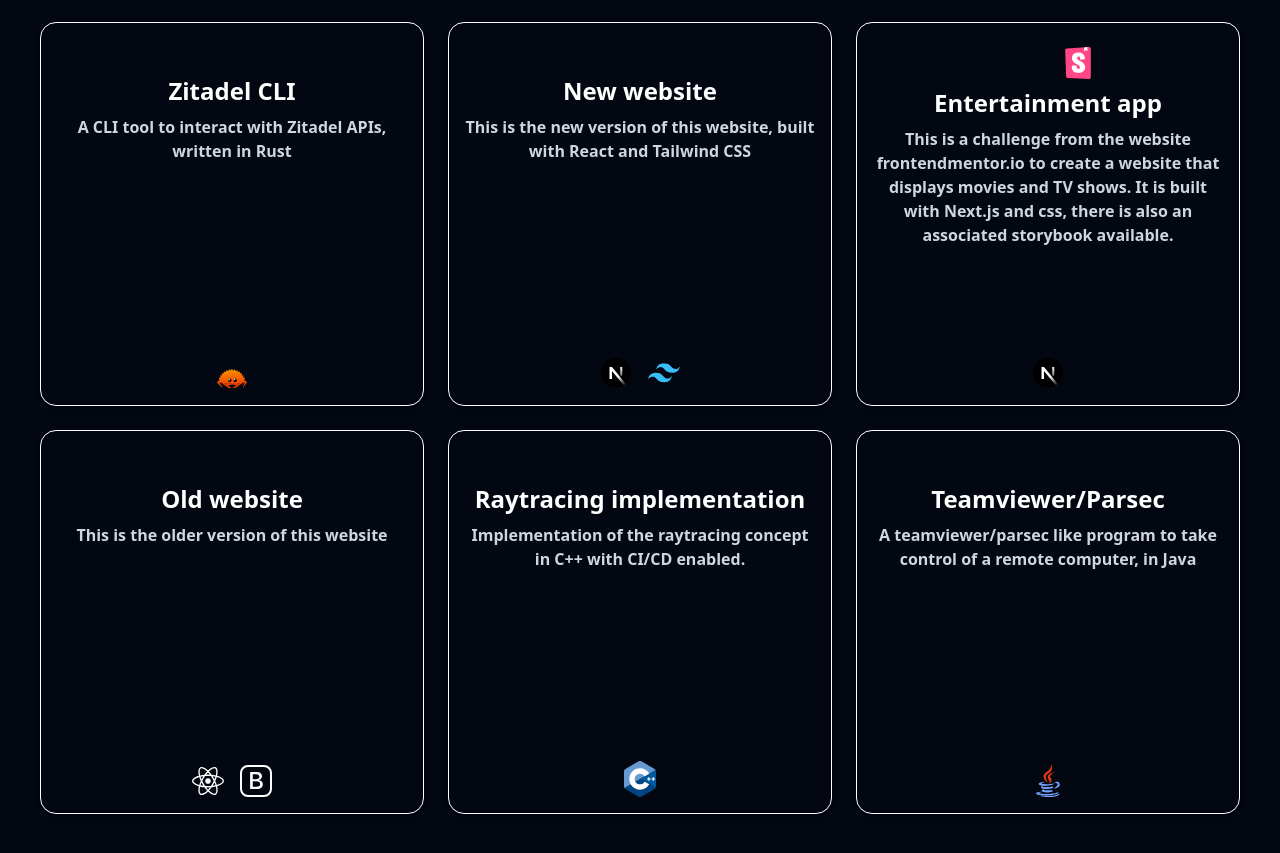
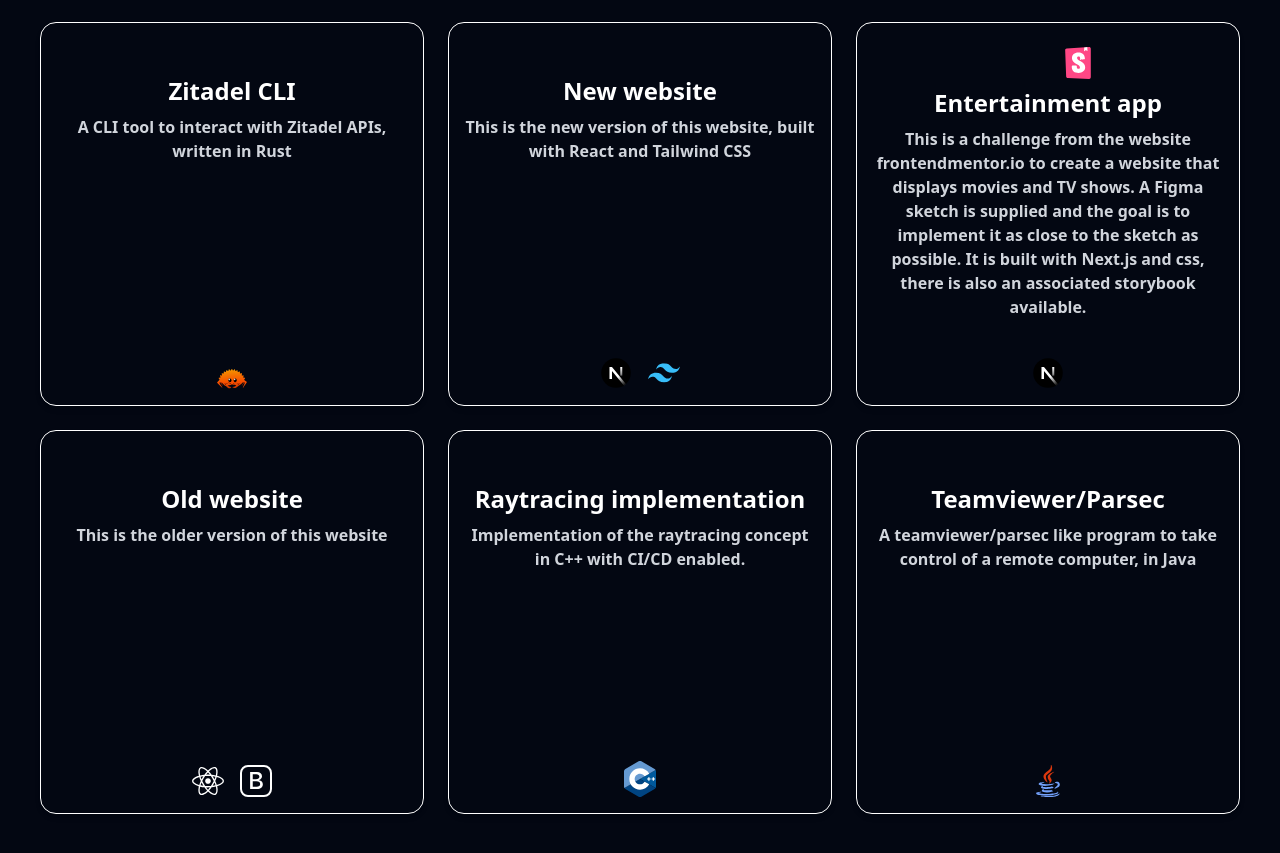
Before and after one commit to Stygmates/portfolio2025, a Next.js app: page / in a window 1280 px wide. Shown: the part 3220-4073 px from the top of the page. Built offline with nearby package versions, Linux system fonts and the light colour scheme; some icons are missing.

Commit message:
Add figma mention

```diff
--- a/src/app/components/Projects.tsx
+++ b/src/app/components/Projects.tsx
@@ -17,7 +17,7 @@ const projects = [
     },
     {
         title:"Entertainment app",
-        description: "This is a challenge from the website frontendmentor.io to create a website that displays movies and TV shows. It is built with Next.js and css, there is also an associated storybook available.",
+        description: "This is a challenge from the website frontendmentor.io to create a website that displays movies and TV shows. A Figma sketch is supplied and the goal is to implement it as close to the sketch as possible. It is built with Next.js and css, there is also an associated storybook available.",
         icons: ["nextjs.svg"],
         githubLink: "https://github.com/Stygmates/entertainment-web-app/",
         link: "https://entertainment.tdtruong.com",
```
